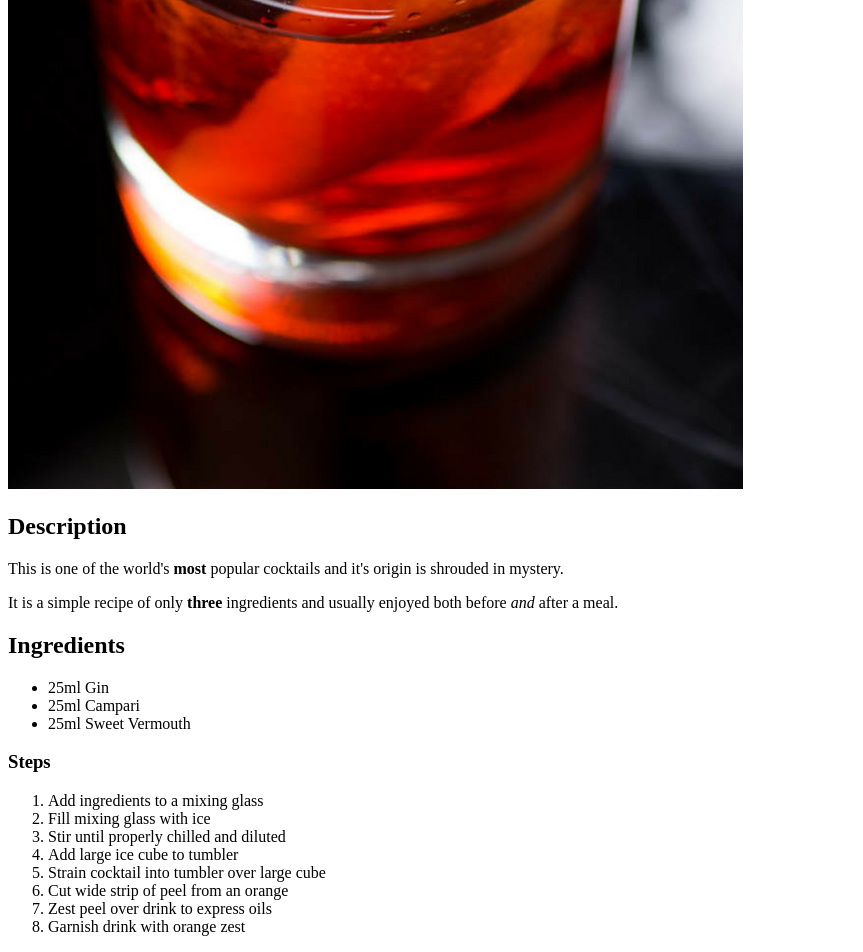
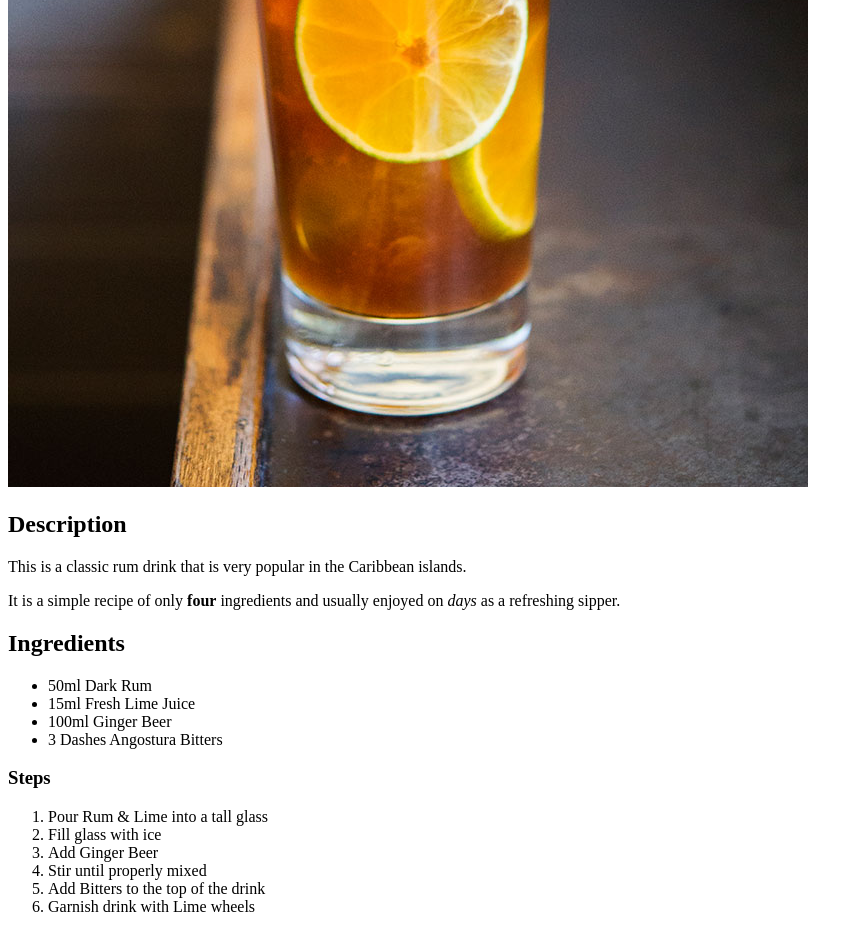
Before and after one commit to mixwm/odin-recipes, a plain HTML site: page recipes/darkstormy.html in a window 1280 px wide. Shown: the part 693-1645 px from the top of the page, without its empty margins (0-863 px from the left). Drawn offline with Linux system fonts and the light colour scheme.

Commit message:
Edit title, headings, image, description & steps

```diff
--- a/recipes/darkstormy.html
+++ b/recipes/darkstormy.html
@@ -4,34 +4,32 @@
     <meta charset="UTF-8">
     <meta http-equiv="X-UA-Compatible" content="IE=edge">
     <meta name="viewport" content="width=device-width, initial-scale=1.0">
-    <title>Negroni</title>
+    <title>Dark & Stormy</title>
 </head>
 <body>
-    <h1>Negroni</h1>
-    <img src="../img/negroni.png"
-    alt="A bright red cocktail served over a large ice cube in a short tumbler
-    glass and garnished with an orange zest">
+    <h1>Dark & Stormy</h1>
+    <img src="../img/Dark-Stormy.jpeg"
+    alt="A tall glass on a table containing an amber coloured cocktail filled with ice and
+    three lime wheels inside the drink that also has a metal straw">
     <h2>Description</h2>
-    <p>This is one of the world's <strong>most</strong> popular cocktails and it's origin is
-        shrouded in mystery.</p>
-    <p>It is a simple recipe of only <strong>three</strong> ingredients and usually enjoyed both before
-    <em>and</em> after a meal.</p>
+    <p>This is a classic rum drink that is very popular in the Caribbean islands.</p>
+    <p>It is a simple recipe of only <strong>four</strong> ingredients and usually enjoyed
+        on <em>days</em> as a refreshing sipper.</p>
     <h2>Ingredients</h2>
     <ul>
-        <li>25ml Gin</li>
-        <li>25ml Campari</li>
-        <li>25ml Sweet Vermouth</li>
+        <li>50ml Dark Rum</li>
+        <li>15ml Fresh Lime Juice</li>
+        <li>100ml Ginger Beer</li>
+        <li>3 Dashes Angostura Bitters</li>
     </ul>
     <h3>Steps</h3>
     <ol>
-        <li>Add ingredients to a mixing glass</li>
-        <li>Fill mixing glass with ice</li>
-        <li>Stir until properly chilled and diluted</li>
-        <li>Add large ice cube to tumbler</li>
-        <li>Strain cocktail into tumbler over large cube</li>
-        <li>Cut wide strip of peel from an orange</li>
-        <li>Zest peel over drink to express oils</li>
-        <li>Garnish drink with orange zest</li>
+        <li>Pour Rum & Lime into a tall glass</li>
+        <li>Fill glass with ice</li>
+        <li>Add Ginger Beer</li>
+        <li>Stir until properly mixed</li>
+        <li>Add Bitters to the top of the drink</li>
+        <li>Garnish drink with Lime wheels</li>
     </ol>
 </body>
 </html>
```
